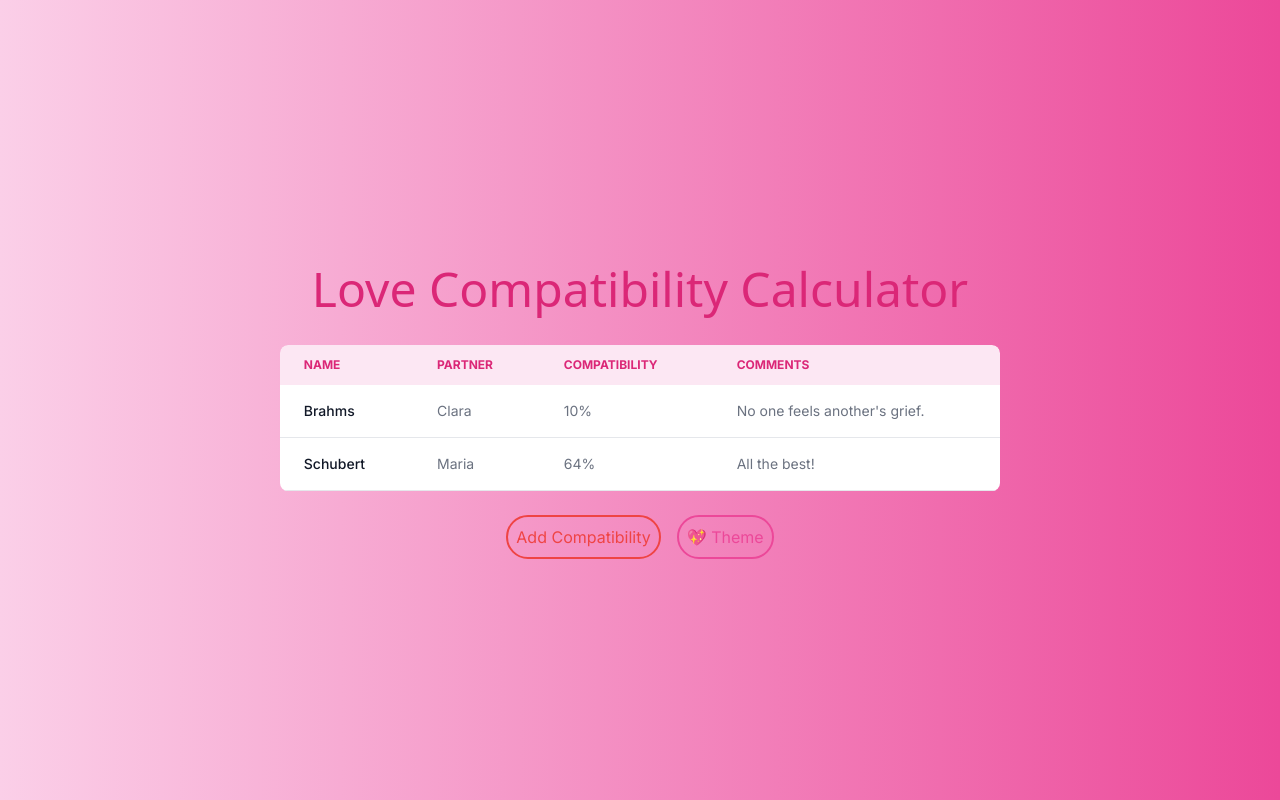
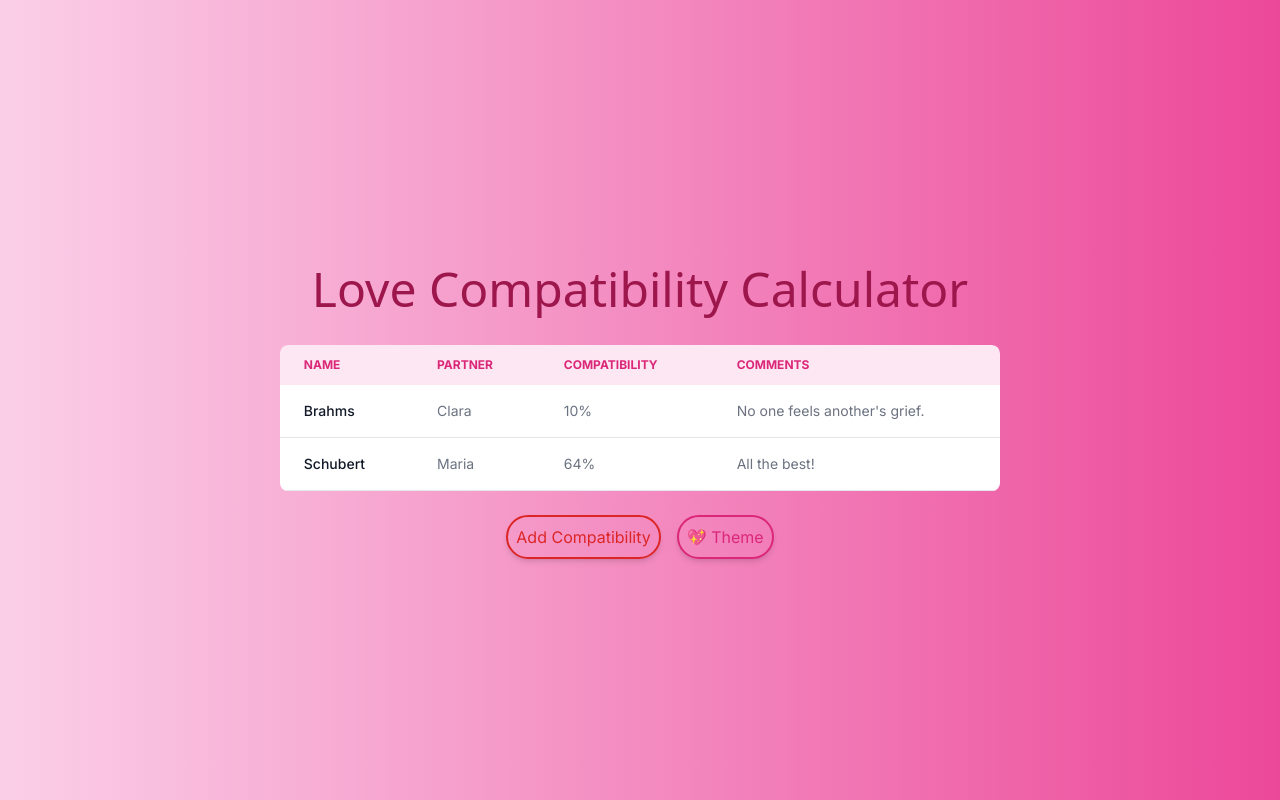
Before and after one commit to bquek00/TakeHomeAssignment, a Next.js app: page / in a window 1280 px wide. Built offline with nearby package versions, Linux system fonts and the light colour scheme.

Commit message:
Added shadow on buttons to make it look more obvious against background

```diff
--- a/app/components/form.tsx
+++ b/app/components/form.tsx
@@ -72,7 +72,7 @@ const Form: React.FC<FormProps> = ({ isVisible, setVisibility }) =>
 
     return (
         <div className={`absolute top-0 left-0 bottom-0 right-0 flex items-center justify-center ${isVisible ? 'visible' : 'invisible'}`}>
-            <form className="relative pb5 mx-auto bg-white dark:bg-gray-700 w-4/5 p-4 border-neutral-950 dark:border-slate-300 border-2 rounded-md" onSubmit={handleSubmit}>
+            <form className="relative pb5 max-w-md mx-auto bg-white dark:bg-gray-700 w-4/5 p-4 border-neutral-950 dark:border-slate-300 border-2 rounded-md" onSubmit={handleSubmit}>
                 <button type="button" onClick={handleClose} className="absolute top-0 right-0 m-2 text-gray-400 hover:text-gray-600">
                     <span className="text-2xl">&times;</span>
                 </button>
--- a/app/page.tsx
+++ b/app/page.tsx
@@ -24,19 +24,21 @@ export default function Home()
         <div className={`${darkMode ? 'dark' : ''} love-theme modern-look`}>
             <div className={`flex flex-col items-center justify-center h-screen ${darkMode ? 'bg-gradient-to-r from-gray-700 to-gray-900' : 'bg-gradient-to-r from-pink-200 to-pink-500'}`}>
                 <div className="text-center">
-                    <p className='text-4xl md:text-5xl m-8 dark:text-gray-200 text-pink-600 font-sans'>Love Compatibility Calculator</p>
+                    {/* Enhanced contrast for text in light mode */}
+                    <p className='text-4xl md:text-5xl m-8 dark:text-gray-200 text-pink-800 font-sans'>Love Compatibility Calculator</p>
                     <Table />
                 </div>
                 <div className="flex flex-col sm:flex-row flex-wrap justify-center mt-4">
+                    {/* Added shadow-md for text shadow on buttons */}
                     <button
                         onClick={() => toggleFormVisibility(true)}
-                        className="m-2 p-2 border-2 border-red-500 dark:border-red-400 dark:text-red-400 dark:hover:bg-red-400 dark:hover:text-gray-900 text-red-500 hover:text-white hover:bg-red-500 rounded-full transition duration-300"
+                        className="m-2 p-2 border-2 border-red-600 dark:border-red-400 dark:text-red-400 dark:hover:bg-red-400 dark:hover:text-gray-900 text-red-600 hover:text-white hover:bg-red-600 rounded-full transition duration-300 shadow-md"
                     >
                     Add Compatibility
                     </button>
                     <button
                         onClick={toggleDarkMode}
-                        className="m-2 p-2 border-2 border-pink-500 dark:border-pink-300 dark:text-pink-300 dark:hover:bg-pink-300 dark:hover:text-gray-900 text-pink-500 hover:text-pink-100 hover:bg-pink-500 rounded-full transition duration-300"
+                        className="m-2 p-2 border-2 border-pink-600 dark:border-pink-300 dark:text-pink-300 dark:hover:bg-pink-300 dark:hover:text-gray-900 text-pink-600 hover:text-white hover:bg-pink-600 rounded-full transition duration-300 shadow-md"
                     >
                         💖 Theme
                     </button>
```
